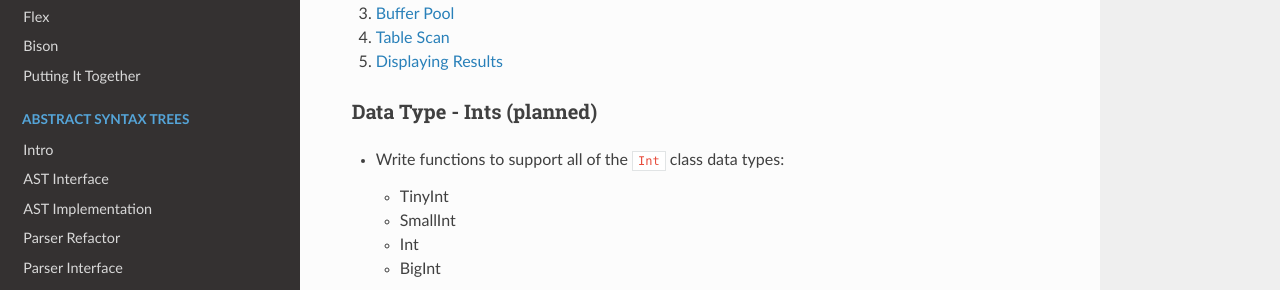
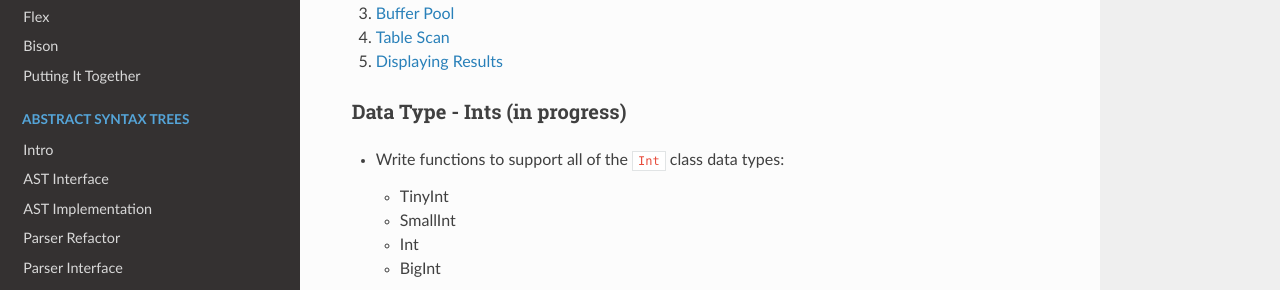
Before and after one commit to burke1791/burkeql-db, an MkDocs documentation site: the page built from docs/00-intro/project-plan.md, in a window 1280 px wide and 900 px high, scrolled down 2123 px. Shown: the part 162-452 px from the top of the window. Built offline with MkDocs 1.6.1, drawn with Linux system fonts in a browser that asks for light colours; nearby versions of some CDN libraries.

Commit message:
updating ints to in progress

```diff
--- a/docs/00-intro/project-plan.md
+++ b/docs/00-intro/project-plan.md
@@ -91,7 +91,7 @@ Create Table person (
 1. [Table Scan](../../05-selecting-data/04-table-scan)
 1. [Displaying Results](../../05-selecting-data/05-displaying-results)
 
-### Data Type - Ints (planned)
+### Data Type - Ints (in progress)
 
 - Write functions to support all of the `Int` class data types:
     - TinyInt
```
